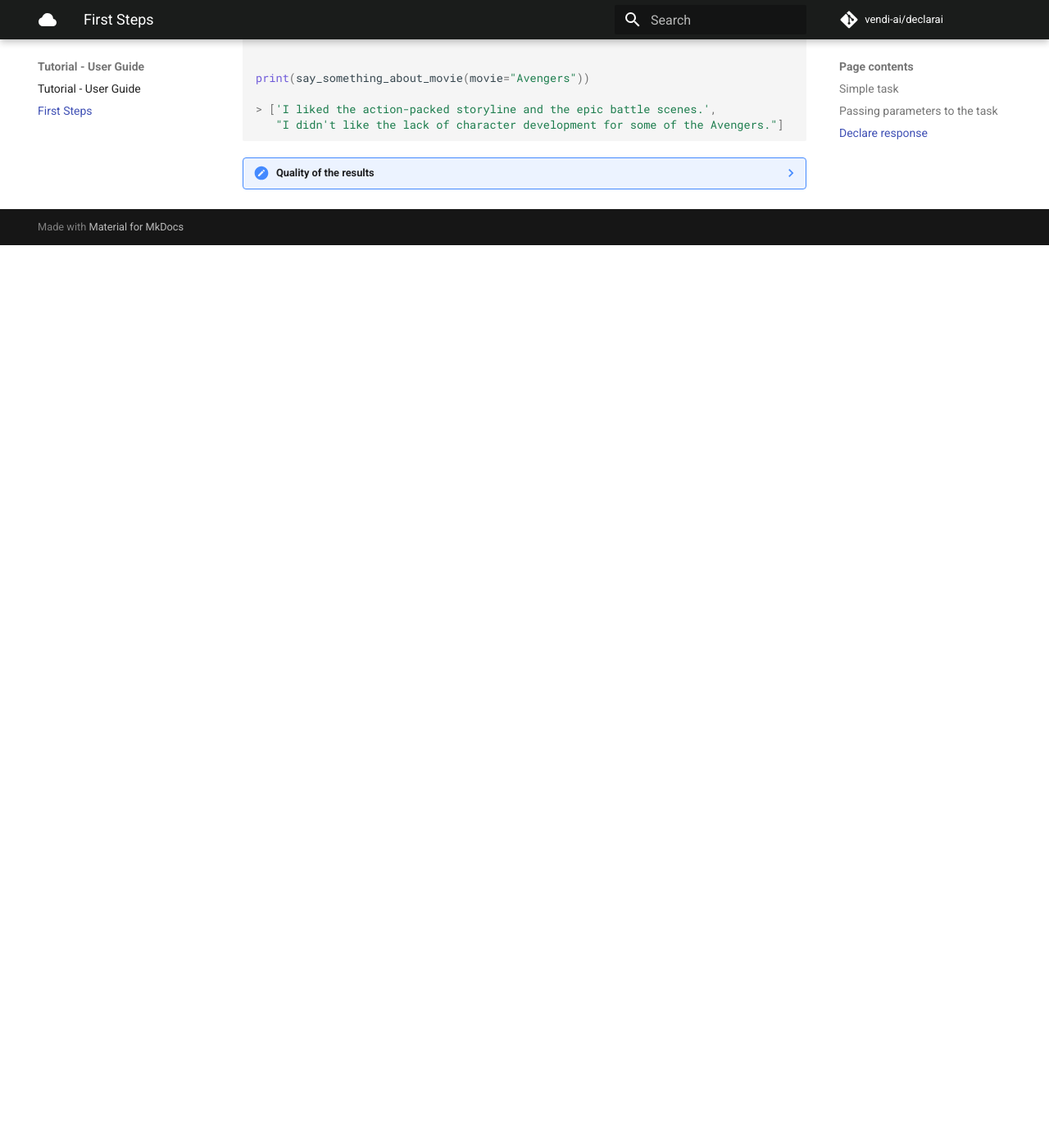
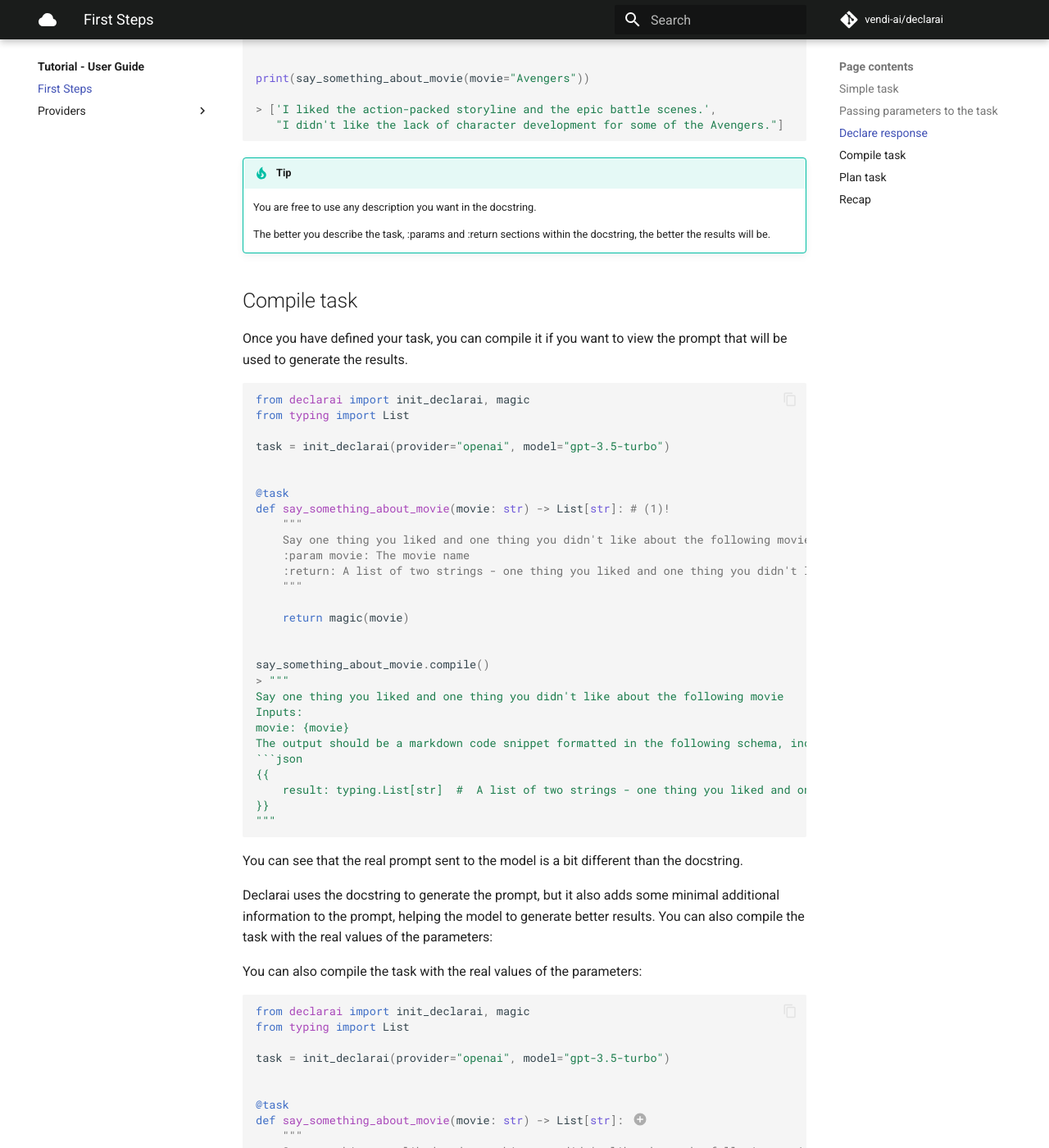
Before and after one commit to sticklight-io/declarai, an MkDocs documentation site: the page built from docs/docs/tutorial/first_steps.md, in a window 1280 px wide and 1400 px high, scrolled down 1963 px. Shown: the whole window at 82% size. Built offline with MkDocs 1.6.1 and Material for MkDocs 9.7.7, drawn with Linux system fonts in a browser that asks for light colours; emoji names are drawn with the system emoji font; comment, search, counter and statistics services are not loaded; before the commit the page ends 2262 px from its top, so only the background shows below that; some of the changed text lies outside the part shown.

Commit message:
add docs

````diff
--- a/docs/docs/tutorial/first_steps.md
+++ b/docs/docs/tutorial/first_steps.md
@@ -28,7 +28,7 @@
 When we call the task, it will use the model to generate a string for us by following the task's docstring.
 
 
-## Passing parameters to the task
+## Passing parameters to the task  :accordion:
 Here we declare a task that takes a `movie` parameter and returns a string.
 
 We use the `:param` fields in docstrings to describe the task's parameters.
@@ -58,7 +58,7 @@
     Please use type hints to describe the input and output of the task.
 
 
-## Declare response
+## Declare response :outbox_tray:
 
 Here we declare a task that returns a list of strings.
 
@@ -93,5 +93,151 @@
 
 1. The `say_something_about_movie` task returns a list of strings.  Don't forget to add type hints to your task
 
-??? note "Quality of the results"
-    The better you describe the task and the :param & :return, the better the results will be.
+!!! tip
+    You are free to use any description you want in the docstring.
+
+    The better you describe the task, :params and :return sections within the docstring, the better the results will be.
+
+
+## Compile task
+Once you have defined your task, you can compile it if you want to view the prompt that will be used to generate the results.
+
+```py
+
+from declarai import init_declarai, magic
+from typing import List
+
+task = init_declarai(provider="openai", model="gpt-3.5-turbo")
+
+
+@task
+def say_something_about_movie(movie: str) -> List[str]: # (1)!
+    """
+    Say one thing you liked and one thing you didn't like about the following movie
+    :param movie: The movie name
+    :return: A list of two strings - one thing you liked and one thing you didn't like
+    """
+
+    return magic(movie)
+
+
+say_something_about_movie.compile()
+> """
+Say one thing you liked and one thing you didn't like about the following movie
+Inputs:
+movie: {movie}
+The output should be a markdown code snippet formatted in the following schema, including the leading and trailing '```json' and '```':
+```json
+{{
+    result: typing.List[str]  #  A list of two strings - one thing you liked and one thing you didn't like
+}}
+"""
+```
+You can see that the real prompt sent to the model is a bit different than the docstring.
+
+Declarai uses the docstring to generate the prompt, but it also adds some minimal additional information to the prompt, helping the model to generate better results.
+You can also compile the task with the real values of the parameters:
+
+You can also compile the task with the real values of the parameters:
+
+```py
+from declarai import init_declarai, magic
+from typing import List
+
+task = init_declarai(provider="openai", model="gpt-3.5-turbo")
+
+
+@task
+def say_something_about_movie(movie: str) -> List[str]: # (1)!
+    """
+    Say one thing you liked and one thing you didn't like about the following movie
+    :param movie: The movie name
+    :return: A list of two strings - one thing you liked and one thing you didn't like
+    """
+
+    return magic(movie)
+
+say_something_about_movie.compile(movie="Avengers")
+>"""
+Say one thing you liked and one thing you didn't like about the following movie
+Inputs:
+movie: Avengers
+The output should be a markdown code snippet formatted in the following schema, including the leading and trailing '```json' and '```':
+```json
+{{
+    result: typing.List[str]  #  A list of two strings - one thing you liked and one thing you didn't like
+}}
+""" # (1)!
+```
+
+1. The real value `movie="Avengers"` is added to the prompt.
+
+!!! tip
+    You can use the `compile` method to view the prompt that will be sent to the model.
+
+    You can also use the `compile` method to view the prompt with the real values of the parameters.
+
+    This can be useful when you want to debug your task.
+
+## Plan task :material-airplane-clock:
+Once you have defined your task, you can create a plan for it that is already populated with the real values of the parameters.
+
+The plan is an object you call and get the results. This is very helpful when you want to populate the task with the real values of the parameters but delay the execution of it.
+
+```py
+
+from declarai import init_declarai, magic
+
+task = init_declarai(provider="openai", model="gpt-3.5-turbo")
+
+@task
+def say_something_about_movie(movie: str) -> str:
+    """
+    Say something short about the following movie
+    :param movie: The movie name
+    """
+
+    return magic(movie)
+
+plan = say_something_about_movie.plan(movie="Avengers")
+
+print(plan)
+> #<declarai.tasks.base_llm_task.LLMTaskFuture object at 0x106795790>
+
+
+print(plan.get_populated_prompt())
+>"""
+Say one thing you liked and one thing you didn't like about the following movie
+Inputs:
+movie: Avengers
+The output should be a markdown code snippet formatted in the following schema, including the leading and trailing '```json' and '```':
+```json
+{{
+    result: typing.List[str]  #  A list of two strings - one thing you liked and one thing you didn't like
+}}
+"""
+
+# Execute the task by calling the plan
+plan()
+> ['I liked the action-packed storyline and the epic battle scenes.',
+   "I didn't like the lack of character development for some of the Avengers."]
+```
+
+
+!!! warning "Important"
+    The plan is an object you call and get the results. This is very helpful when you want to populate the task with the real values of the parameters but delay the execution of it.
+    If you just want to execute the task, you can call the task directly.
+
+    ```py
+    res = say_something_about_movie(movie="Avengers")
+
+    > ['I liked the action-packed storyline and the epic battle scenes.',
+    "I didn't like the lack of character development for some of the Avengers."]
+    ```
+
+## Recap
+- Create a declarai task.
+- Add type hints to the task.
+- Add a docstring to the task.
+- Use the `compile` method to view the prompt that will be sent to the model.
+- Use the 'plan' method to create a plan for the task.
--- a/docs/mkdocs.yml
+++ b/docs/mkdocs.yml
@@ -4,7 +4,11 @@
 - Tutorial - User Guide:
   - tutorial/index.md
   - First Steps: tutorial/first_steps.md
+  - Providers:
+    - tutorial/providers/index.md
+    - tutorial/providers/openai.md
 - Changelog: changelog.md
+- Contribute : contribute.md
 
 theme:
     features:
@@ -12,6 +16,7 @@
       - content.tooltips
       - content.code.copy
       - content.code.annotate
+      - navigation.indexes
     name: material
     icon:
       logo: material/cloud
````
Also changed, not shown: docs/docs/index.md (+4 -4 lines), docs/docs/tutorial/providers/index.md (added, +3 -0 lines), docs/docs/tutorial/providers/openai.md (added, +38 -0 lines), docs/docs/contribute.md (added).
